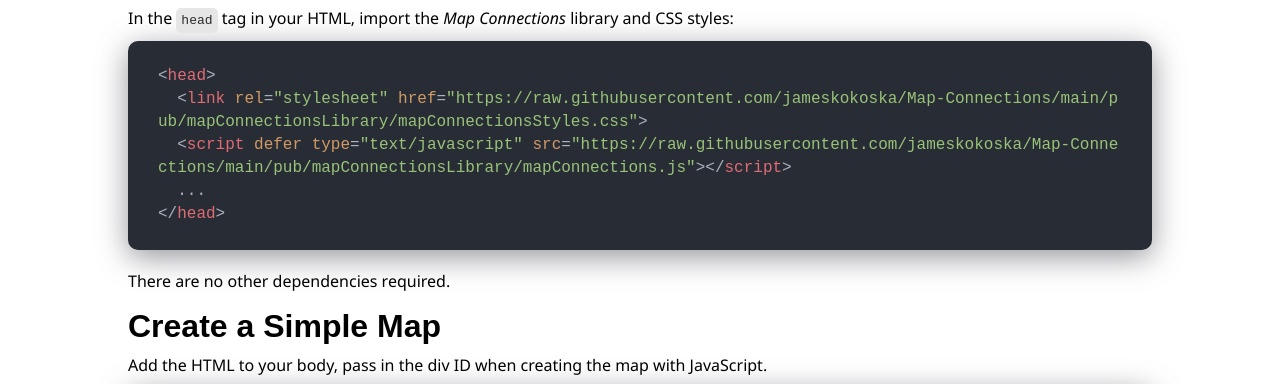
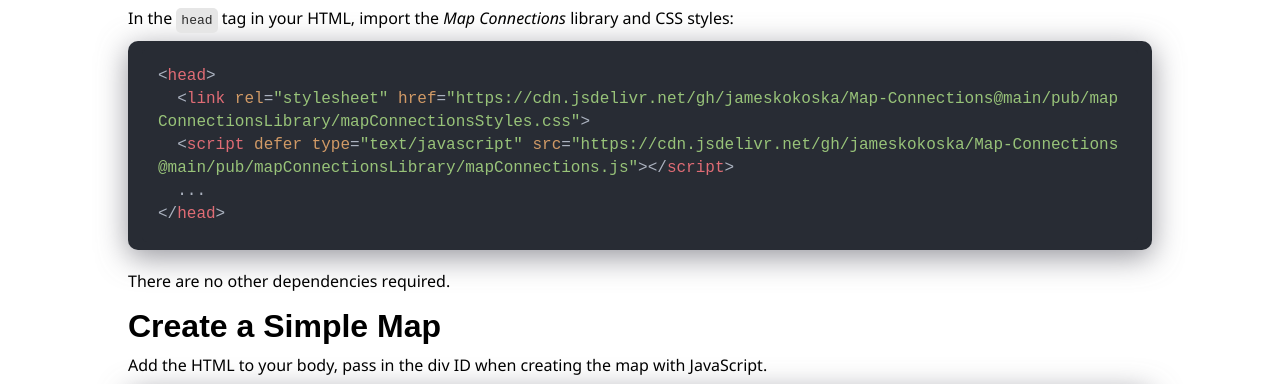
Before and after one commit to jameskokoska/Map-Connections, a website: page docs/getting-started.html in a window 1280 px wide. Shown: the part 412-796 px from the top of the page. Drawn offline with nearby package versions, Linux system fonts and the light colour scheme; a web font is replaced by a local one.

Commit message:
new site location update

```diff
--- a/docs/getting-started.html
+++ b/docs/getting-started.html
@@ -7,8 +7,8 @@
     <title>Map Connections Library</title>
     <link rel="shortcut icon" href="route.ico">
 
-    <link rel="stylesheet" href="../pub/mapConnectionsLibrary/mapConnectionsStyles.css">
-    <script defer type="text/javascript" src='../pub/mapConnectionsLibrary/mapConnections.js'></script>
+    <link rel="stylesheet" href="https://cdn.jsdelivr.net/gh/jameskokoska/Map-Connections@main/pub/mapConnectionsLibrary/mapConnectionsStyles.css">
+    <script defer type="text/javascript" src='https://cdn.jsdelivr.net/gh/jameskokoska/Map-Connections@main/pub/mapConnectionsLibrary/mapConnections.js'></script>
 
     <link rel="stylesheet" href="index.css">
     <script defer type="text/javascript" src='getting-started.js'></script>
@@ -59,8 +59,8 @@
     <p>In the <code>head</code> tag in your HTML, import the <i>Map Connections</i> library and CSS styles:</p>
 
     <pre><code>&lt;head&gt;
-  &lt;link rel="stylesheet" href=<span class="argument">"https://raw.githubusercontent.com/jameskokoska/Map-Connections/main/pub/mapConnectionsLibrary/mapConnectionsStyles.css"</span>&gt;
-  &lt;script defer type="text/javascript" src=<span class="argument">"https://raw.githubusercontent.com/jameskokoska/Map-Connections/main/pub/mapConnectionsLibrary/mapConnections.js"</span>&gt;&lt;/script&gt;
+  &lt;link rel="stylesheet" href=<span class="argument">"https://cdn.jsdelivr.net/gh/jameskokoska/Map-Connections@main/pub/mapConnectionsLibrary/mapConnectionsStyles.css"</span>&gt;
+  &lt;script defer type="text/javascript" src=<span class="argument">"https://cdn.jsdelivr.net/gh/jameskokoska/Map-Connections@main/pub/mapConnectionsLibrary/mapConnections.js"</span>&gt;&lt;/script&gt;
   ...
 &lt;/head&gt;</code></pre>
   <p>There are no other dependencies required.</p>
```
Also changed, not shown: docs/api-documentation.html (+2 -2 lines), docs/examples.html (+2 -2 lines), docs/index.html (+2 -2 lines), docs/starter-guide.html (+2 -2 lines), README.md.
